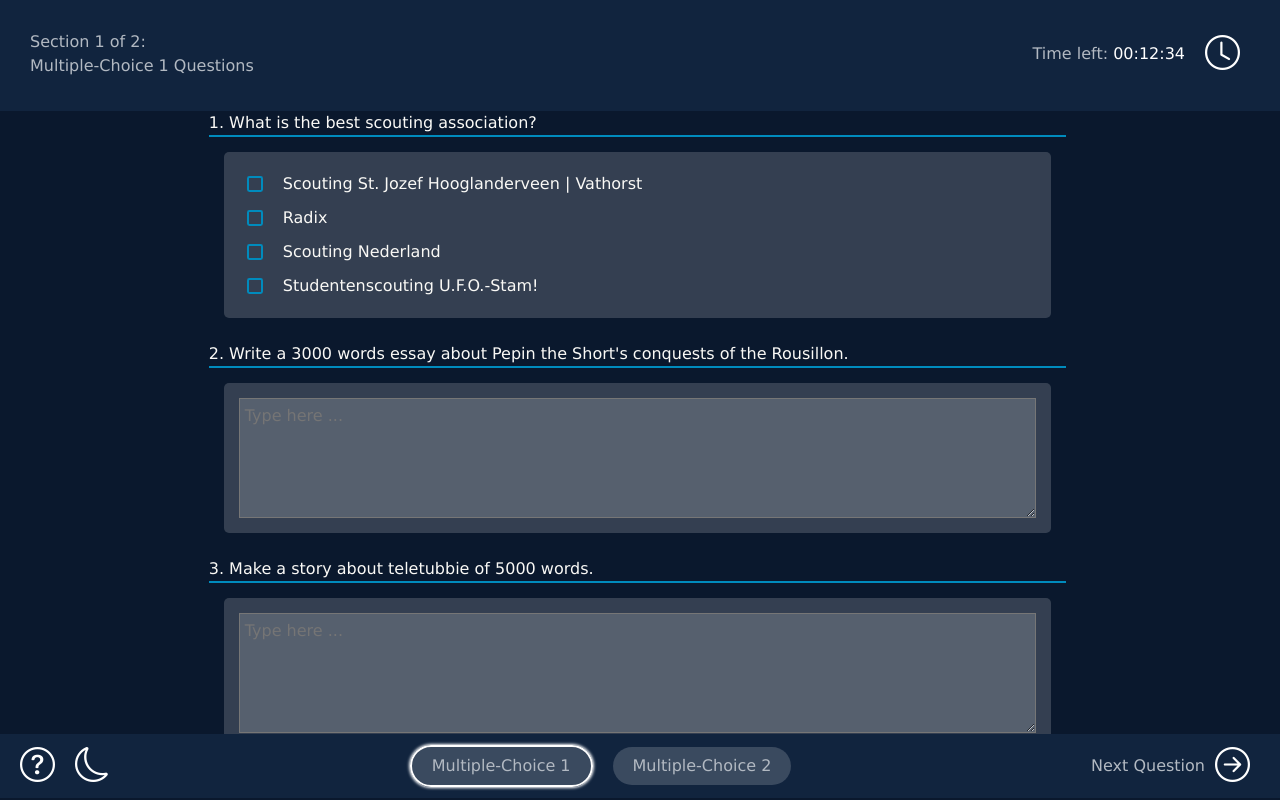
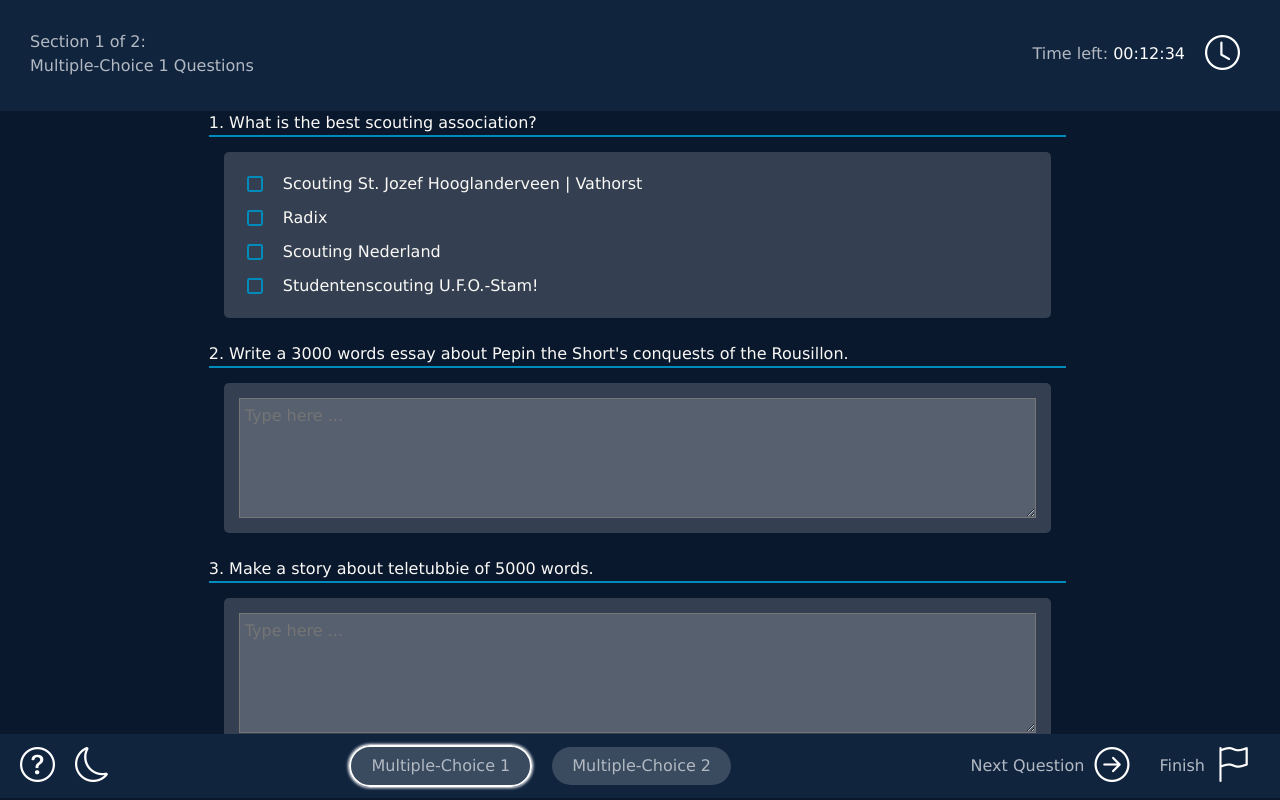
Before and after one commit to Alakind/ISEP, a React (Vite) app in the folder frontend/applicant/: page /assessment in a window 1280 px wide. Built offline with nearby package versions, Linux system fonts and the light colour scheme.

Commit message:
Added finish button and end of assessment message.

```diff
--- a/frontend/applicant/src/components/AssignmentMenu.tsx
+++ b/frontend/applicant/src/components/AssignmentMenu.tsx
@@ -4,6 +4,8 @@
 
 function AssignmentMenu({ section,  assignmentSectionIndex, currentSectionIndex, setCurrentSectionIndex, currentAssignmentIndex, setCurrentAssignmentIndex, onMouseEnter, onMouseLeave }: Props) {
     const handleAssignmentClick = (assignment: AssignmentInterface, assignmentIndex: number) : void => {
+        //TODO save the state of the question(s)
+
         if (currentSectionIndex !== assignmentSectionIndex) {
             setCurrentSectionIndex(assignmentSectionIndex);
         }
--- a/frontend/applicant/src/components/Footer.tsx
+++ b/frontend/applicant/src/components/Footer.tsx
@@ -1,17 +1,25 @@
 import InfoSupportMailSupport from "./InfoSupportMailSupport";
 import "../styles/dark_mode_footer.css";
 import {AssessmentInterface} from "../utils/types.tsx";
-import DismissibleMessageBlock from "./DismissibleMessageBlock.tsx"
 import SectionMenu from "./SectionMenu.tsx";
-import React, {useState} from "react";
+import React, {useEffect, useState} from "react";
+import {toast} from "react-toastify";
 
-function Footer({ assessment, currentSectionIndex, setCurrentSectionIndex, currentAssignmentIndex, setCurrentAssignmentIndex }: Props) {
-    const [endOfAssessment, setEndOfAssessment] = useState(false);
-    const handleNextAssignment = (assessment) : void  => {
+function Footer({ assessment, currentSectionIndex, setCurrentSectionIndex, currentAssignmentIndex, setCurrentAssignmentIndex, endOfAssessment, setEndOfAssessment}: Props) {
+
+    useEffect(() => {
+        if (endOfAssessment) {
+            toast("You reached the end of the assessment, but there are still questions open to be filled in: ...");
+            setEndOfAssessment(false);
+        }
+    }, [endOfAssessment]);
+
+    const handleNextAssignment = () : void  => {
         setCurrentAssignmentIndex((prevIndexes: number[]) : number[] => {
             const currentAssignment: number = prevIndexes[currentSectionIndex];
             const currentSection = assessment.sections[currentSectionIndex];
 
+            //TODO save the state of the question(s)
             if (currentAssignment < currentSection.assignments.length - 1) {
                 // Move to the next assignment within the current section
                 return prevIndexes.map((index: number, mapIndex: number) : number =>
@@ -23,13 +31,18 @@
                 return prevIndexes.map((index: number, mapIndex: number) : number =>
                     mapIndex === currentSectionIndex + 1 ? 0 : index
                 );
-            } else {
+            } else if (currentSectionIndex + 1 >= assessment.sections.length - 1) {
                 // Loop back to the first section and assignment
                 setEndOfAssessment(true);
                 setCurrentSectionIndex(0);
                 return prevIndexes.map((_: number, mapIndex: number) : number => (mapIndex === 0 ? 0 : prevIndexes[mapIndex]));
             }
         });
+    };
+
+    const handleFinishAssessment = () => {
+        //TODO check all states in the backend
+        //TODO popup a message with missing assignment submissions
     };
 
     return (
@@ -48,18 +61,17 @@
       <span className="footer__right">
         <span className="footer__right__next-question">
             <span>Next Question</span>
-            <a onClick={() => handleNextAssignment(assessment)}>
+            <a onClick={() => handleNextAssignment()}>
                 <i className="bi bi-arrow-right-circle"></i>
             </a>
         </span>
+        <span className="footer__right__finish-assessment">
+          <span>Finish</span>
+            <a onClick={() => handleFinishAssessment()}>
+                <i className="bi bi-flag"></i>
+            </a>
+        </span>
       </span>
-
-        {/*{endOfAssessment && (*/}
-        {/*    <DismissibleMessageBlock*/}
-        {/*        title={"End of assessment"}*/}
-        {/*        message={"TODO: You reached the end of the assessment, but there are still questions open to be filled in"}*/}
-        {/*    />*/}
-        {/*)}*/}
     </footer>
   );
 }
@@ -70,6 +82,8 @@
     setCurrentSectionIndex: React.Dispatch<React.SetStateAction<number>>;
     currentAssignmentIndex: number[];
     setCurrentAssignmentIndex: React.Dispatch<React.SetStateAction<number[]>>;
+    endOfAssessment: boolean;
+    setEndOfAssessment: React.Dispatch<React.SetStateAction<boolean>>;
 }
 
 export default Footer;
--- a/frontend/applicant/src/components/Header.tsx
+++ b/frontend/applicant/src/components/Header.tsx
@@ -1,5 +1,7 @@
 import { AssessmentInterface } from "../utils/types";
 import "../styles/dark_mode_header.css";
+import React from "react";
+import {ToastContainer} from "react-toastify";
 
 function Header({ assessment, currentSectionIndex }: Props) {
   return (
@@ -12,6 +14,21 @@
           {/* TODO make section types a variable */}
           {assessment.sections[currentSectionIndex].name} Questions
         </div>
+      </span>
+      <span className="header__center">
+        <ToastContainer
+            position="top-center"
+            autoClose={5000}
+            hideProgressBar={false}
+            newestOnTop={true}
+            closeOnClick
+            rtl={false}
+            pauseOnFocusLoss
+            draggable
+            pauseOnHover
+            theme="dark"
+            transition: Bounce
+          />
       </span>
       <span className="header__right">
         <span>
--- a/frontend/applicant/src/components/SectionMenu.tsx
+++ b/frontend/applicant/src/components/SectionMenu.tsx
@@ -6,13 +6,19 @@
 function SectionMenu({ assessment, currentSectionIndex, setCurrentSectionIndex, currentAssignmentIndex, setCurrentAssignmentIndex }: Props) {
     const [hoveredSection, setHoveredSection] = useState<number | null>(null);
 
+    const handleNextSection = (mapIndex) => {
+        //TODO save the state of the question(s)
+
+        setCurrentSectionIndex(mapIndex);
+    };
+
     return (
       <div className="section-menu">
         {assessment.sections.map((section, mapIndex) =>
             <span key={section.name} className="section-menu__wrapper"
                   onMouseLeave={() => setHoveredSection(null)}
             >
-                <a onClick={() => setCurrentSectionIndex(mapIndex)}>
+                <a onClick={() => handleNextSection(mapIndex)}>
                     <div
                         className={`section-menu__tile ${currentSectionIndex === mapIndex ? 'section-menu__tile--selected' : ''}`}
                         onMouseEnter={() => setHoveredSection(mapIndex)}
--- a/frontend/applicant/src/containers/AssessmentPageContainer.tsx
+++ b/frontend/applicant/src/containers/AssessmentPageContainer.tsx
@@ -94,14 +94,30 @@
 
   const [currentSectionIndex, setCurrentSectionIndex] = useState<number>(0);
   const [currentAssignmentIndex, setCurrentAssignmentIndex] = useState<number[]>(initialAssignments);
+  const [endOfAssessment, setEndOfAssessment] = useState<boolean>(false);
 
   return (
     <div className="page">
-      <Header assessment={assessment} currentSectionIndex={currentSectionIndex} />
+      <Header
+          assessment={assessment}
+          currentSectionIndex={currentSectionIndex}
+      />
 
-      <Main assessment={assessment} currentSectionIndex={currentSectionIndex} currentAssignmentIndex={currentAssignmentIndex} />
+      <Main
+          assessment={assessment}
+          currentSectionIndex={currentSectionIndex}
+          currentAssignmentIndex={currentAssignmentIndex}
+      />
 
-      <Footer assessment={assessment} currentSectionIndex={currentSectionIndex} setCurrentSectionIndex={setCurrentSectionIndex} currentAssignmentIndex={currentAssignmentIndex} setCurrentAssignmentIndex={setCurrentAssignmentIndex}/>
+      <Footer
+          assessment={assessment}
+          currentSectionIndex={currentSectionIndex}
+          setCurrentSectionIndex={setCurrentSectionIndex}
+          currentAssignmentIndex={currentAssignmentIndex}
+          setCurrentAssignmentIndex={setCurrentAssignmentIndex}
+          endOfAssessment={endOfAssessment}
+          setEndOfAssessment={setEndOfAssessment}
+      />
     </div>
   );
 }
--- a/frontend/applicant/src/main.tsx
+++ b/frontend/applicant/src/main.tsx
@@ -3,6 +3,7 @@
 import { createBrowserRouter, RouterProvider } from "react-router-dom";
 
 import "./index.css";
+import 'react-toastify/dist/ReactToastify.css';
 import WelcomePageContainer from "./containers/WelcomePageContainer.tsx";
 import AssessmentPageContainer from "./containers/AssessmentPageContainer.tsx";
 
--- a/frontend/applicant/src/styles/dark_mode_header.css
+++ b/frontend/applicant/src/styles/dark_mode_header.css
@@ -7,13 +7,13 @@
     align-items: center;
   }
 
-.bi-clock, .bi-arrow-right-circle, .bi-moon, .bi-question-circle {
+.bi-clock, .bi-arrow-right-circle, .bi-moon, .bi-question-circle, .bi-flag {
     font-size: 35px;
     color: var(--icons);
     margin: 0 10px;
 }
 
-.bi-arrow-right-circle, .bi-moon, .bi-question-circle {
+.bi-arrow-right-circle, .bi-moon, .bi-question-circle, .bi-flag {
     cursor: pointer;
 }
 
@@ -26,3 +26,7 @@
     display: flex;
     align-items: center;
 }
+
+.Toastify__progress-bar-theme--dark, .Toastify__progress-bar-theme--light {
+    background: var(--tertiary-color);
+}
--- a/frontend/applicant/src/utils/operations.tsx
+++ b/frontend/applicant/src/utils/operations.tsx
@@ -1,6 +1,5 @@
 export default function scrollToAssignment(id: string) {
     const assignmentElement:HTMLElement = document.getElementById(id);
-    console.log(assignmentElement);
     if (assignmentElement) {
         assignmentElement.scrollIntoView({behavior: "instant", block: "start"});
     }
```
